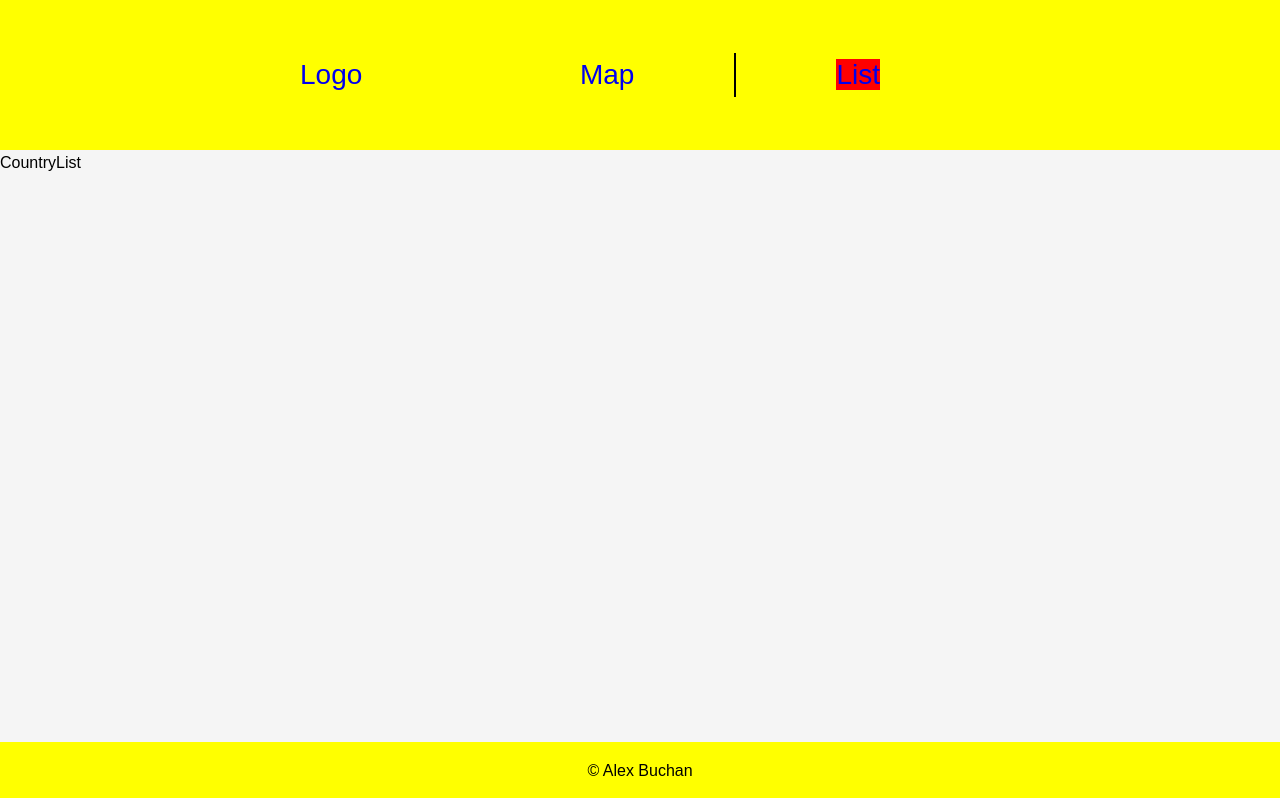
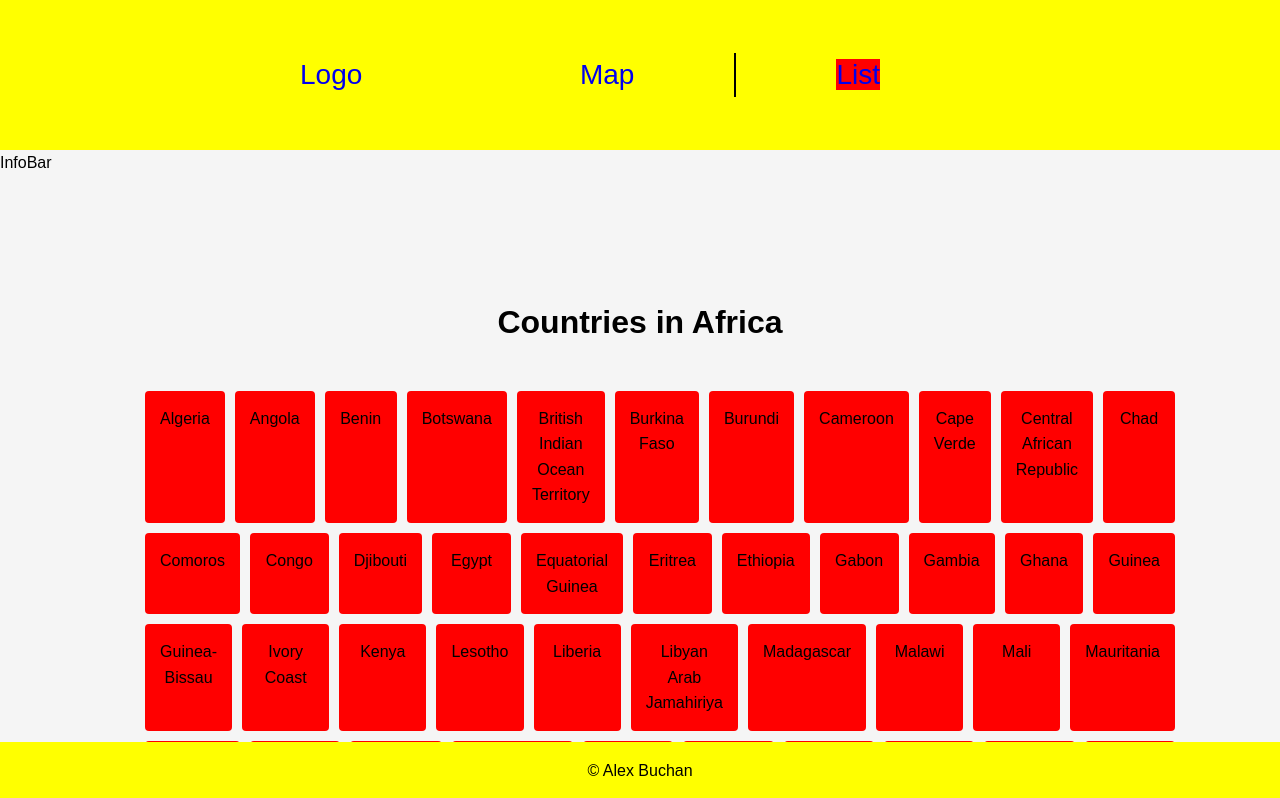
Before and after one commit to alexnyebuchan/agate-test, a React (Vite) app: page /continents/Africa in a window 1280 px wide. Shown: the top 798 px of the page. Built offline with nearby package versions, Linux system fonts and the light colour scheme.

Commit message:
added infobar, logic and basic syling for list view

```diff
--- /dev/null
+++ b/src/components/InfoBar.tsx
@@ -0,0 +1,8 @@
+
+const InfoBar = () => {
+  return (
+    <div>InfoBar</div>
+  )
+}
+
+export default InfoBar
--- a/src/components/Layout.tsx
+++ b/src/components/Layout.tsx
@@ -1,10 +1,12 @@
 import Footer from "./Footer"
+import InfoBar from "./InfoBar"
 import Nav from "./Nav"
 
 const Layout = ({children}) => {
   return (
     <div>
         <Nav />
+        <InfoBar />
         {children}
         <Footer />
     </div>
--- a/src/index.css
+++ b/src/index.css
@@ -13,3 +13,8 @@ body {
 a {
   text-decoration: none;
 }
+
+ul {
+  display: flex;
+  list-style-type: none;
+}
--- a/src/pages/ContinentList.tsx
+++ b/src/pages/ContinentList.tsx
@@ -1,6 +1,9 @@
 import { useEffect, useState } from 'react';
 import continentData from '../data/byContinent.json'
 import { Link } from 'react-router-dom';
+
+import styles from '../styles/ContinentList.module.scss'
+
 
 const ContinentList = () => {
     const [continents, setContinents] = useState([])
@@ -19,11 +22,13 @@ const ContinentList = () => {
     }
 
   return (
-    <div>
+    <div className={styles.container}>
         <h1>Please Select a Continent.</h1>
-        {continents.map((continent) => (
-            <Link to={`/continents/${continent}`} ><p>{continent}</p></Link>
+        <div className={styles.countryList}>
+        {continents.map((continent, index) => (
+            <Link key={index} to={`/continents/${continent}`} >{continent}</Link>
         ))}
+        </div>
     </div>
   )
 }
--- a/src/pages/CountryList.tsx
+++ b/src/pages/CountryList.tsx
@@ -1,7 +1,34 @@
+import { useEffect, useState } from "react"
+import { useParams } from "react-router-dom"
+import continentData from '../data/byContinent.json'
+
+import styles from '../styles/CountryList.module.scss'
+
+
 
 const CountryList = () => {
+    const {countryId} = useParams()
+    const [countries, setCountries] = useState([])
+
+    useEffect(() => {
+        extractCountries(countryId)
+    }, [])
+
+    function extractCountries(id) {
+        const filteredCountries = continentData.filter((country) => country.continent === id)
+        setCountries(filteredCountries)
+    }
+
+
   return (
-    <div>CountryList</div>
+    <div className={styles.container}>
+        <h1>Countries in {countryId}</h1>
+        <ul>
+            {countries.map((country) => (
+                <li>{country.country}</li>
+            ))}
+        </ul>
+    </div>
   )
 }
 
--- /dev/null
+++ b/src/styles/ContinentList.module.scss
@@ -0,0 +1,20 @@
+.container {
+    display: flex;
+    flex-direction: column;
+    padding: 100px;
+    text-align: center;
+}
+
+.countryList {
+        display: flex;
+        justify-content: center;
+        flex-wrap: wrap;
+        a {
+            padding: 30px;
+            background-color: red;
+            margin: 5px;
+            flex: 1;
+            border-radius: 4px;
+            text-align: center;
+        }
+}
--- /dev/null
+++ b/src/styles/CountryList.module.scss
@@ -0,0 +1,19 @@
+.container {
+    display: flex;
+    flex-direction: column;
+    padding: 100px;
+    text-align: center;
+    ul {
+        display: flex;
+        justify-content: center;
+        flex-wrap: wrap;
+        li {
+            padding: 15px;
+            margin: 5px;
+            flex: 1;
+            cursor: pointer;
+            background-color: red;
+            border-radius: 4px;
+        }
+    }
+}
--- a/src/styles/Footer.module.scss
+++ b/src/styles/Footer.module.scss
@@ -1,5 +1,5 @@
 .container {
-    position: absolute;
+    position: fixed;
     text-align: center;
     bottom: 0;
     width: 100%;
--- a/src/styles/Nav.module.scss
+++ b/src/styles/Nav.module.scss
@@ -8,8 +8,7 @@
     padding-inline: 300px;
     font-size: 28px;
     ul {
-        display: flex;
-        list-style-type: none;
+
         li {
             padding-inline: 100px;
         }
```
Also changed, not shown: src/components/CountryInfo.tsx (deleted, +0 -8 lines).
